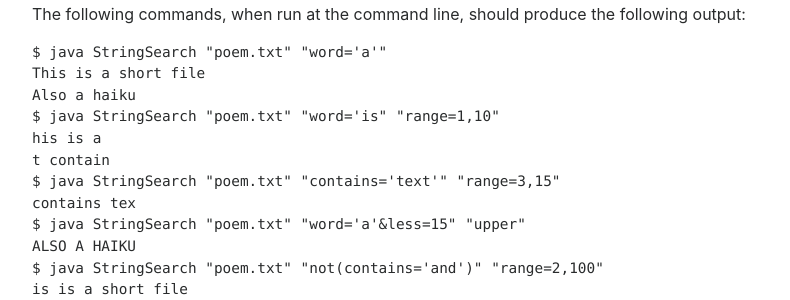
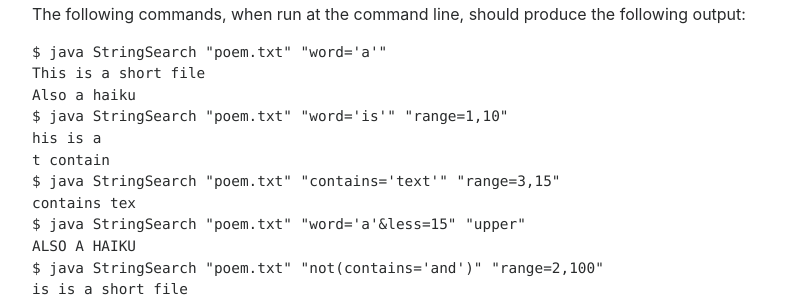
Before and after one commit to ucsd-cse11-s20/ucsd-cse11-s20.github.io, a Jekyll site: the page built from pa9/index.md, in a window 1280 px wide and 900 px high, scrolled down 2176 px. Shown: the part 216-516 px from the top of the window, without its empty margins (243-1033 px from the left). Built offline with Jekyll 4.4.1, drawn with Linux system fonts in a browser that asks for light colours; nearby versions of some CDN libraries; some of the changed text lies outside the part shown.

```diff
--- a/pa9/index.md
+++ b/pa9/index.md
@@ -113,7 +113,7 @@ The following commands, when run at the command line, should produce the followi
 $ java StringSearch "poem.txt" "word='a'"
 This is a short file
 Also a haiku
-$ java StringSearch "poem.txt" "word='is" "range=1,10"
+$ java StringSearch "poem.txt" "word='is'" "range=1,10"
 his is a
 t contain
 $ java StringSearch "poem.txt" "contains='text'" "range=3,15"
```
